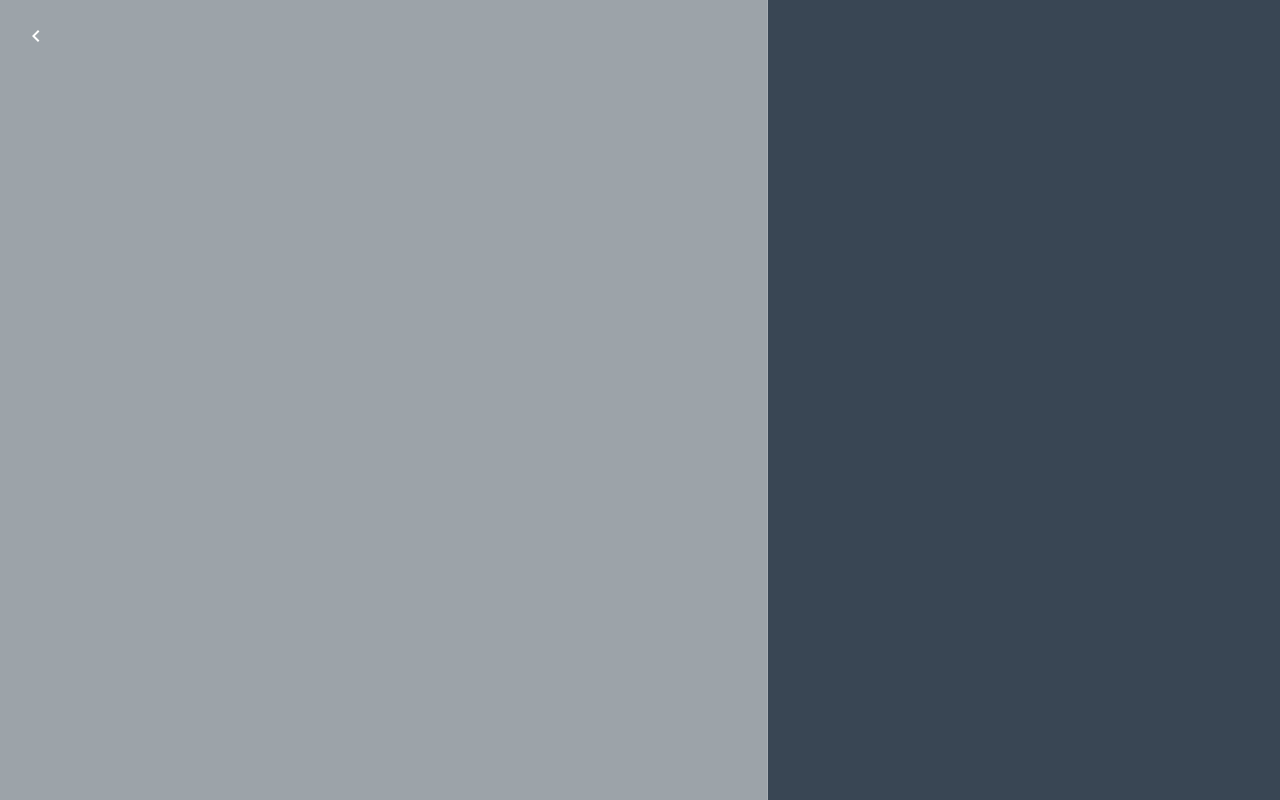
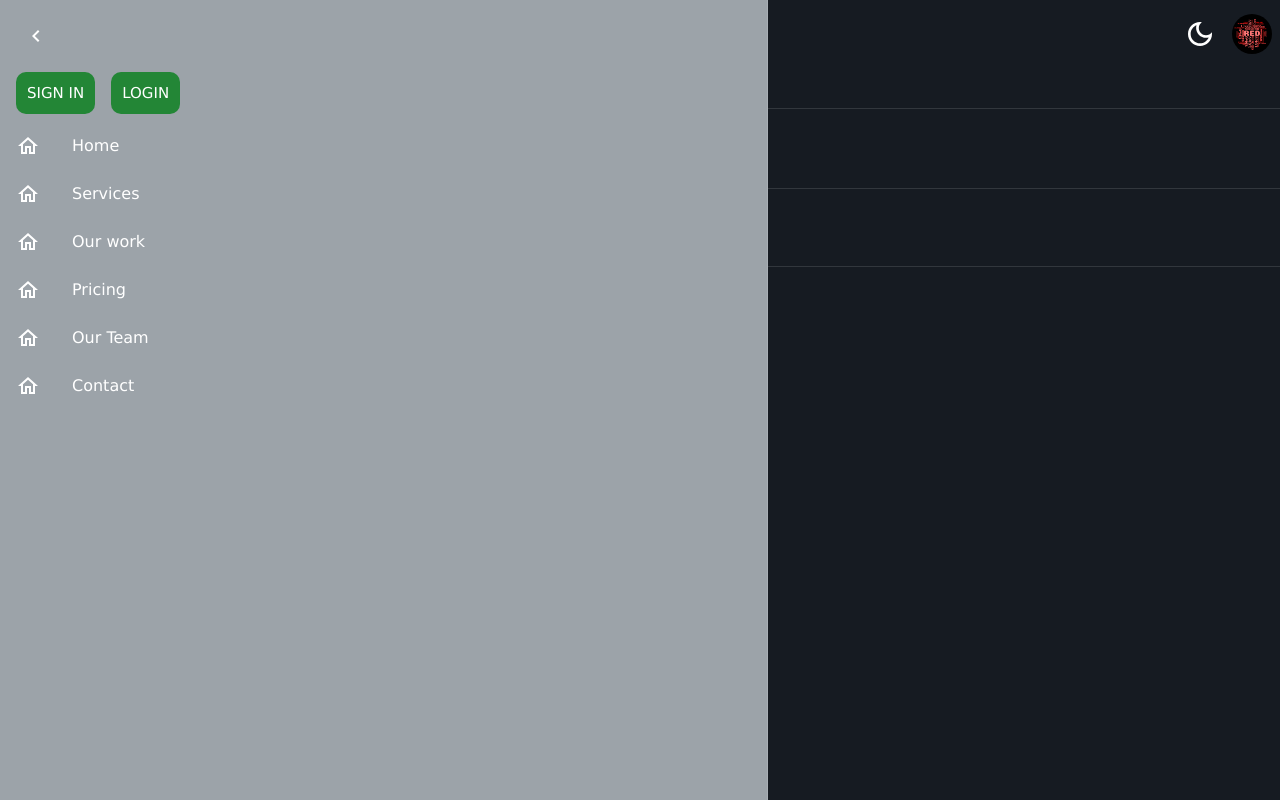
Before and after one commit to Red-0510/adworks-gwoc, a React (Create React App) app in the folder adworks-frontend/: page /home in a window 1280 px wide. Both pictures are taken after a click on the button 24 px from the left and 30 px from the top of the page. Built offline with nearby package versions, Linux system fonts and the light colour scheme.

Commit message:
Co-authored-by: kj1411 <kj1411@users.noreply.github.com> Co-authored-by: ParthSharma28 <ParthSharma28@users.noreply.github.com>

```diff
--- /dev/null
+++ b/adworks-frontend/src/components/Footer/Footer.css
@@ -0,0 +1,11 @@
+.link_buttons{
+    display: flex;
+}
+
+.MuiButtonBase-root{
+    color:white;
+}
+
+.link a,.link a:visited{
+    color:white;
+}
--- /dev/null
+++ b/adworks-frontend/src/components/Footer/Footer.jsx
@@ -0,0 +1,58 @@
+import React from 'react'
+import { useTheme } from '@emotion/react'
+import {Router,Link} from 'react-router-dom'
+import { IconButton ,Divider,Chip} from '@mui/material'
+import LinkedInIcon from '@mui/icons-material/LinkedIn';
+import FacebookIcon from '@mui/icons-material/Facebook';
+import TwitterIcon from '@mui/icons-material/Twitter';
+import InstagramIcon from '@mui/icons-material/Instagram';
+
+import "./Footer.css";
+
+const Footer = () => {
+    const theme = useTheme();
+  return (
+    <div className='Footer'>
+        <div className='address' style={{backgroundColor:theme.palette.background["default"]}}>
+        <Divider light>
+          <Chip label="Address" />
+        </Divider>
+            <p>SVNIT</p>
+            <p>Surat</p>
+        </div>
+
+        <div className='social_media'>
+        <Divider light>
+          <Chip label="Social Media" />
+        </Divider>
+            <div className='link_buttons'>
+            <IconButton>
+            <Link to={{ pathname: "https://mui.com/material-ui/react-css-baseline/"} } target="_blank" > <LinkedInIcon sx={{ color: "#ffffff" }} /></Link>
+            </IconButton>
+            <IconButton>
+            <Link to={{ pathname: "https://mui.com/material-ui/react-css-baseline/"} } target="_blank" > <FacebookIcon sx={{ color: "#ffffff" }}/></Link>
+            </IconButton>
+            <IconButton>
+            <Link to={{ pathname: "https://mui.com/material-ui/react-css-baseline/"} } target="_blank" > <InstagramIcon sx={{ color: "#ffffff" }}/></Link>
+            </IconButton>
+            <IconButton>
+
+           <Link className='link' to={{ pathname: "https://mui.com/material-ui/react-css-baseline/"} } target="_blank" > <TwitterIcon sx={{ color: "#ffffff" }}/></Link>
+            </IconButton>
+            </div>
+            </div>
+        <div className='active_time'>
+        <Divider light>
+          <Chip label="CHIP" />
+        </Divider>
+            <p>Time</p>
+            <p>Days</p>
+
+        </div>
+
+
+
+    </div>
+  )
+}
+export default Footer
--- /dev/null
+++ b/adworks-frontend/src/components/MyButton/MyButton.jsx
@@ -0,0 +1,16 @@
+import React from 'react'
+import {Button} from "@mui/material"
+import styled from '@emotion/styled';
+
+const MyButton = styled(Button)(({theme})=>({
+    backgroundColor: theme.palette.secondary.main,
+    color:theme.palette.neutral.main,
+    "&:hover": {
+      backgroundcolor:theme.palette.secondary.main,
+      "@media (hover: none)": {
+        backgroundColor: theme.palette.secondary.main,
+      }
+    }
+}));
+
+export default MyButton;
--- a/adworks-frontend/src/components/Navbar/Navbar.css
+++ b/adworks-frontend/src/components/Navbar/Navbar.css
@@ -2,10 +2,12 @@
     width:100%;
     display:flex;
     align-items: center;
+    justify-content: space-between;
 }
 
 .logo{
-    height:32px;
-    width:32px;
+    height:40px;
+    width:40px;
     object-fit: cover;
+    border-radius: 50%;
 }
--- a/adworks-frontend/src/components/Navbar/Navbar.jsx
+++ b/adworks-frontend/src/components/Navbar/Navbar.jsx
@@ -1,28 +1,48 @@
 import React from 'react'
-import { Typography,Button, useTheme,IconButton } from '@mui/material'
-import {Menu } from "@mui/icons-material";
+import { Typography,Button,useTheme,IconButton } from '@mui/material'
+import {Menu,
+  DarkModeOutlined,
+  LightModeOutlined,
+  SettingsOutlined,
+  ImagesearchRoller
+} from "@mui/icons-material";
 
 
+import "./Navbar.css";
+import MyButton from 'components/MyButton/MyButton';
+
 import logo from "assets/images/logo192.png";
-import "./Navbar.css";
+import profile from "assets/images/profile.png"
 const Navbar = ({isSidebarOpen,setIsSidebarOpen}) => {
     const theme=useTheme();
   return (
     <div className='navbar'>
-        <IconButton onClick={()=>setIsSidebarOpen(!isSidebarOpen)}>
-            <Menu sx={{fontSize:"32px"}}/>
-        </IconButton>
+      <IconButton onClick={()=>setIsSidebarOpen(!isSidebarOpen)}>
+        <Menu sx={{fontSize:"32px"}}/>
+      </IconButton>
       <Button sx={{
         display:"flex",
         alignItems:"center",
         m:"0.5rem 0",
         gap:"1rem"
       }}>
-        <img src={logo} className='logo' alt="Logo" />
-        <Typography fontWeight="bold" fontSize="20px" sx={{color:theme.palette.secondary[300]}}>
+        <img src={logo} className="logo" alt="Logo" />
+        <Typography fontWeight="bold" fontSize="20px" sx={{color:theme.palette.neutral[300]}}>
           AdWorks
         </Typography>
       </Button>
+      <div className='info'>
+        <IconButton>
+          {
+            (theme.palette.mode==="dark")
+             ? <DarkModeOutlined sx={{fontSize:"32px"}}/>
+             : <LightModeOutlined sx={{fontSize:"32px"}}/>
+          }
+        </IconButton>
+        <IconButton>
+          <img src={profile} className="logo" />
+        </IconButton>
+      </div>
     </div>
   )
 }
--- a/adworks-frontend/src/components/Sidebar/Sidebar.css
+++ b/adworks-frontend/src/components/Sidebar/Sidebar.css
@@ -0,0 +1,6 @@
+.login{
+    display:flex;
+    /* flex-direction: column; */
+    gap:1rem;
+    justify-content: center;
+}
--- a/adworks-frontend/src/components/Sidebar/Sidebar.jsx
+++ b/adworks-frontend/src/components/Sidebar/Sidebar.jsx
@@ -1,4 +1,5 @@
 import React from 'react'
+// import { IconButton ,Divider,Chip} from '@mui/material'
 import { Drawer ,
   useTheme,
   Button,
@@ -8,36 +9,39 @@ import { Drawer ,
   ListItemButton,
   ListItemIcon,
   ListItemText,
+  Typography,
+  Divider
 } from '@mui/material'
 import {
   ChevronLeftOutlined,
+  HomeOutlined,
 } from "@mui/icons-material";
+import MyButton from "components/MyButton/MyButton";
 
-
+import "./Sidebar.css";
 const Sidebar = ({isSidebarOpen,setIsSidebarOpen}) => {
 
   const theme=useTheme();
-
   const menuList=[
     {
       text:"Home",
-      icon:""
+      icon:<HomeOutlined />
     },
     {
       text:"Services",
-      icon:""
+      icon:<HomeOutlined />
     },{
       text:"Our work",
-      icon:""
+      icon:<HomeOutlined />
     },{
       text:"Pricing",
-      icon:""
+      icon:<HomeOutlined />
     },{
       text:"Our Team",
-      icon:""
+      icon:<HomeOutlined/>
     },{
       text:"Contact",
-      icon:""
+      icon:<HomeOutlined />
     },
   ]
 
@@ -52,7 +56,7 @@ const Sidebar = ({isSidebarOpen,setIsSidebarOpen}) => {
           sx={{
             width:"60%",
             "& .MuiDrawer-paper":{
-              color:theme.palette.secondary[200],
+              color:theme.palette.secondary[100],
               backgroundColor:theme.palette.background.alt,
               boxSizing:"border-box",
               width:"60%",
@@ -66,6 +70,28 @@ const Sidebar = ({isSidebarOpen,setIsSidebarOpen}) => {
                   <ChevronLeftOutlined />
                 </IconButton>
               </ListItem>
+              <ListItem>
+                <div className="login">
+                  <MyButton  size="large" sx={{borderRadius:"10px"}}>Sign In</MyButton>
+                  <MyButton size="large"  sx={{borderRadius:"10px"}}>Login</MyButton>
+                </div>
+              </ListItem>
+              {menuList.map(({text,icon})=>{
+                console.log(text,icon)
+                if(icon==="") return(
+                  <Typography key={text} >text</Typography>
+                );
+                return (
+                  <ListItem key={text} disablePadding>
+                    <ListItemButton sx={{backgroundColor:"transparent",color:theme.palette.neutral.main}}>
+                      <ListItemIcon>
+                        {icon}
+                      </ListItemIcon>
+                      <ListItemText primary={text} />
+                    </ListItemButton>
+                  </ListItem>
+                );
+              })}
             </List>
           </div>
         </Drawer>
--- a/adworks-frontend/src/index.css
+++ b/adworks-frontend/src/index.css
@@ -1,3 +1,7 @@
+*{
+  margin:0;
+}
+
 html,body,.app,#root{
   height:100%;
   width: 100%;
--- a/adworks-frontend/src/scenes/Layout/Layout.jsx
+++ b/adworks-frontend/src/scenes/Layout/Layout.jsx
@@ -2,11 +2,11 @@ import React, { useState } from 'react'
 import { Outlet } from 'react-router-dom';
 import Navbar from "components/Navbar/Navbar";
 import Sidebar from "components/Sidebar/Sidebar";
+import Footer from "components/Footer/Footer";
 import "./Layout.css";
 const Layout = () => {
 
   const [isSidebarOpen,setIsSidebarOpen] = useState(false);
-
   return (
     <div className='layout'>
       <Sidebar
@@ -19,6 +19,7 @@ const Layout = () => {
           setIsSidebarOpen={setIsSidebarOpen}
         />
         <Outlet />
+        <Footer />
       </div>
     </div>
   )
--- a/adworks-frontend/src/theme.js
+++ b/adworks-frontend/src/theme.js
@@ -2,50 +2,36 @@ import { textTransform } from "@mui/system";
 
 const themeDark = {
     neutral: {
-      main:"#a3a3a3",
-      light:"#525252",
-      0: "#ffffff",
-      10: "#f6f6f6",
-      50: "#f0f0f0",
-      100: "#e0e0e0",
-      200: "#c2c2c2",
-      300: "#a3a3a3",
-      400: "#858585",
-      500: "#666666",
-      600: "#525252",
-      700: "#3d3d3d",
-      800: "#292929",
-      900: "#141414",
-      1000: "#000000", // manually adjusted
+        // text
+      main:"#ffffff",
+      light:"#f0f6fc",
+      100: "#ffffff",
+      200: "#f0f6fc",
+      300: "#f0f0f0",  // manually adjusted
     },
     primary: {
-        main:"#061321",
-        100: "#cdd1d4",
-        200: "#9ca3a9",
-        300: "#6a747f",
-        400: "#394654",
-        500: "#071829",
-        600: "#061321",
-        700: "#040e19",
-        800: "#030a10",
-        900: "#010508"
+        // Dark Blue
+        main:"#00264c",
+        100: "#00264c",
+        200: "#033b72",
+        300: "#66b2ff",
     },
     secondary: {
-      // yellow
-      main:"#cca752",
-      50: "#f0f0f0", // manually adjusted
-      100: "#fff6e0",
-      200: "#ffedc2",
-      300: "#ffe3a3",
-      400: "#ffda85",
-      500: "#ffd166",
-      600: "#cca752",
-      700: "#997d3d",
-      800: "#665429",
-      900: "#332a14",
+      // green
+      main:"#238636",
+      100: "#075606", // manually adjusted
+      200: "#02b100",
+      300: "#00dd30",
+    },
+    ternary: {
+        //black
+        main: "#000000",
+        100: "000000",
+        200: "#080707",
+        300:"#0e0b0b",
     },
     background:{
-        default:"#394654",
+        default:"#161b22",
         alt:"#9ca3a9",
     }
 };
```
Also changed, not shown: adworks-frontend/src/assets/images/profile.png (added), adworks-frontend/src/components/MyButton/MyButton.css (added).
